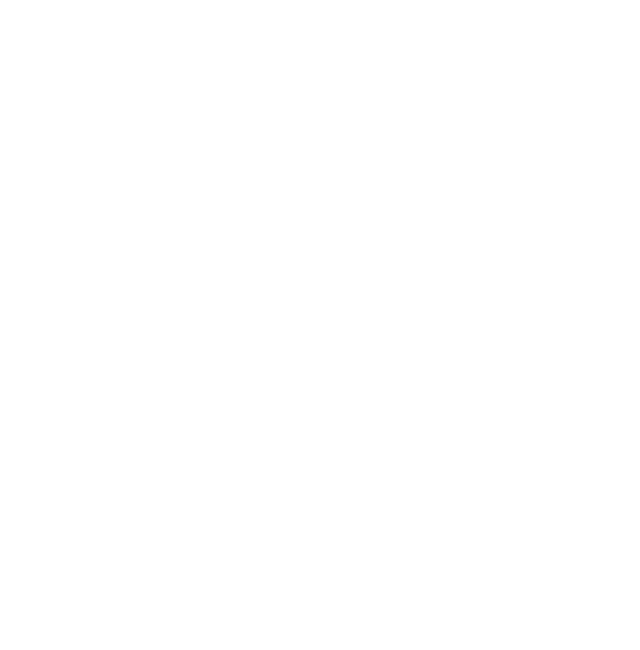
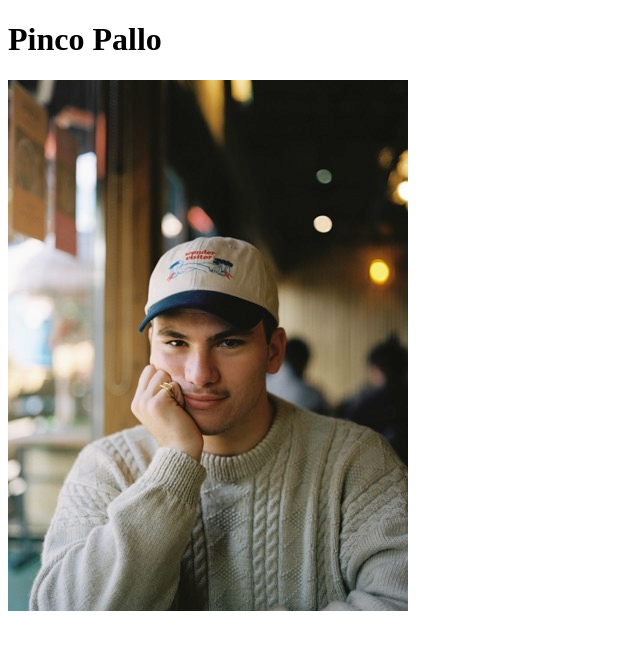
Before and after one commit to renato1958/surgeons, a Vue app: page / in a window 1280 px wide. Shown: the top 650 px of the page, without its empty margins (0-640 px from the left). Built offline with nearby package versions, Linux system fonts and the light colour scheme.

Commit message:
Aggiunti un titolo e una foto

```diff
--- a/src/App.vue
+++ b/src/App.vue
@@ -1,11 +1,14 @@
 <template>
+  <surgeon></surgeon>
 </template>
 
 <script>
+import surgeon from './components/Surgeon';
 
 export default {
   name: 'App',
   components: {
+    surgeon
   }
 }
 </script>
--- a/src/components/Surgeon.vue
+++ b/src/components/Surgeon.vue
@@ -0,0 +1,10 @@
+<template>
+    <h1>Pinco Pallo</h1>
+    <img src="../assets/img/pinco-pallo.jpg" alt="Pinco Pallo">
+</template>
+
+<script>
+    export default {
+        name: 'surgeon'
+    }
+</script>
```
Also changed, not shown: src/assets/img/pinco-pallo.jpg (added).
